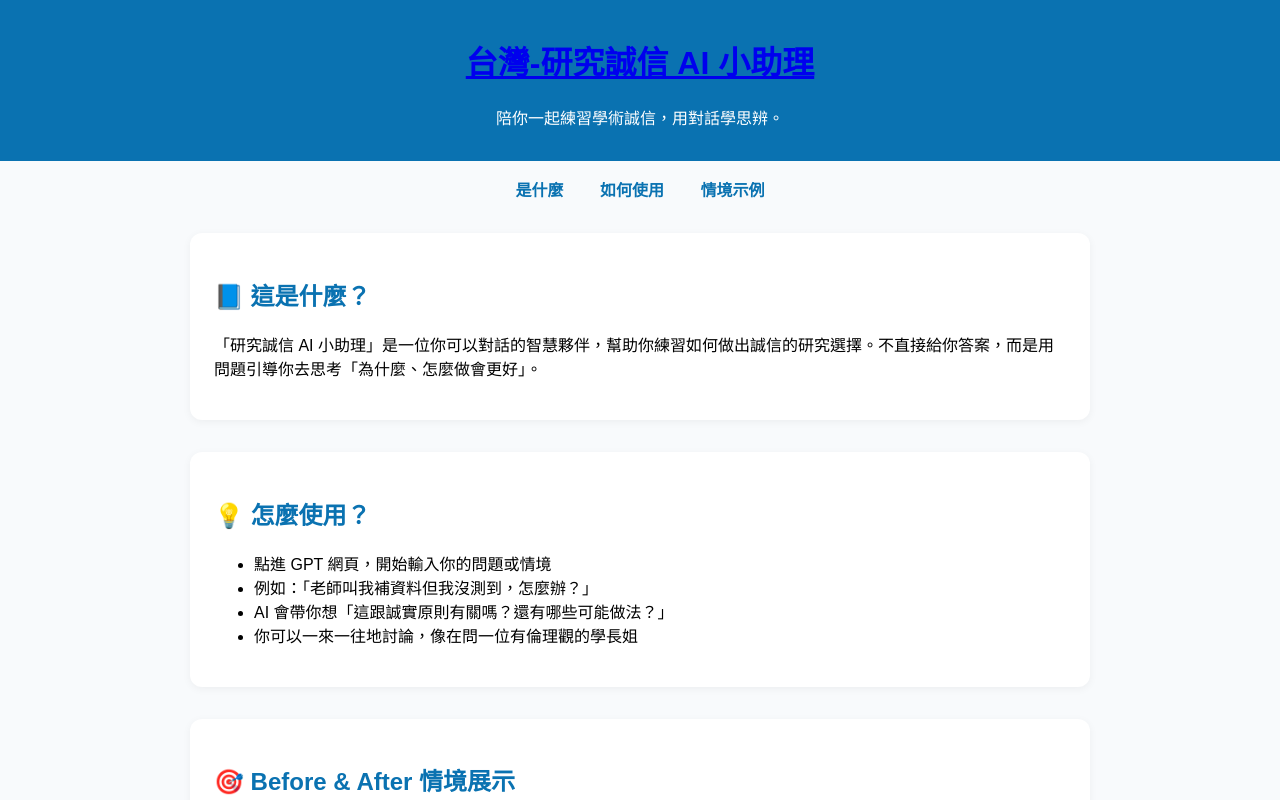
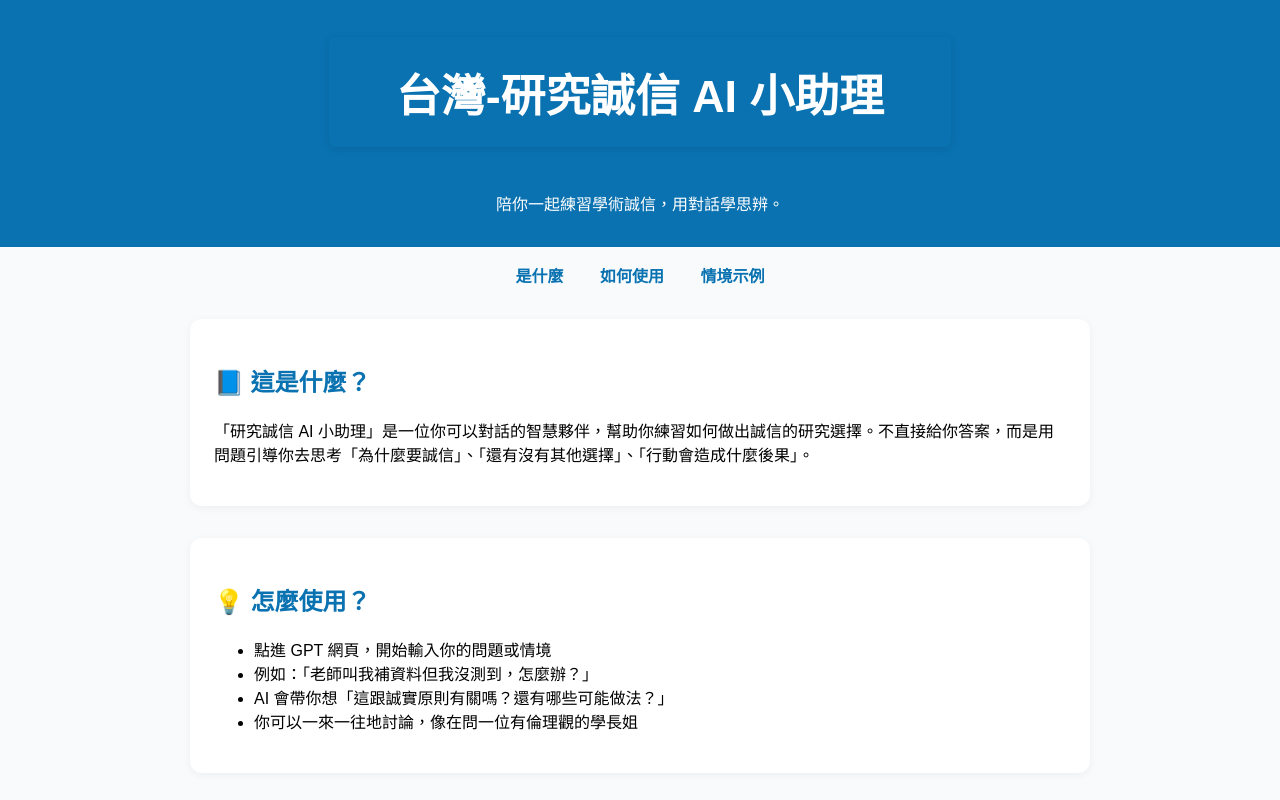
Before and after one commit to cathyfaery/tw-research-integrity-aibot, a plain HTML site: page index.html in a window 1280 px wide. Shown: the top 800 px of the page. Drawn offline with Linux system fonts and the light colour scheme.

Commit message:
Update index.html

```diff
--- a/index.html
+++ b/index.html
@@ -62,6 +62,23 @@
       font-size: 0.9rem;
       margin-bottom: 0.5rem;
     }
+    /* 按鈕樣式 for 首頁 AI 小助理 */
+    .button-link {
+      display: inline-block;
+      background: #0a72b1;
+      color: white !important;
+      padding: 0.5em 1.5em;
+      border-radius: 6px;
+      font-weight: bold;
+      text-decoration: none;
+      font-size: 1.4em;
+      box-shadow: 0 2px 8px rgba(0,0,0,0.1);
+      transition: background 0.2s;
+      margin-bottom: 0.5em;
+    }
+    .button-link:hover {
+      background: #095e91;
+    }
     footer {
       text-align: center;
       font-size: 0.8rem;
@@ -74,10 +91,10 @@
 <body>
   <header>
     <h1>
-  <a class="button-link" href="https://chatgpt.com/g/g-67f54c625b508191bda9133eed56f098-tai-wan-yan-jiu-cheng-xin-ai-xiao-zhu-li?model=gpt-4o" target="_blank" style="display:inline-block">
-    台灣-研究誠信 AI 小助理
-  </a>
-</h1>
+      <a class="button-link" href="https://chatgpt.com/g/g-67f54c625b508191bda9133eed56f098-tai-wan-yan-jiu-cheng-xin-ai-xiao-zhu-li?model=gpt-4o" target="_blank">
+        台灣-研究誠信 AI 小助理
+      </a>
+    </h1>
     <p>陪你一起練習學術誠信，用對話學思辨。</p>
   </header>
 
@@ -90,7 +107,7 @@
   <div class="container">
     <div class="card" id="about">
       <h2>📘 這是什麼？</h2>
-      <p>「研究誠信 AI 小助理」是一位你可以對話的智慧夥伴，幫助你練習如何做出誠信的研究選擇。不直接給你答案，而是用問題引導你去思考「為什麼、怎麼做會更好」。</p>
+      <p>「研究誠信 AI 小助理」是一位你可以對話的智慧夥伴，幫助你練習如何做出誠信的研究選擇。不直接給你答案，而是用問題引導你去思考「為什麼要誠信」、「還有沒有其他選擇」、「行動會造成什麼後果」。</p>
     </div>
 
     <div class="card" id="how">
@@ -144,7 +161,7 @@
     </div>
 
     <footer>
-      本頁由 ChatGPT 生成｜適用於教學推廣與學生入門引導
+      台灣-研究誠信 AI 小助理適用於引導練習個人在灰色地帶如何做出誠信的研究行動
     </footer>
   </div>
 </body>
```
